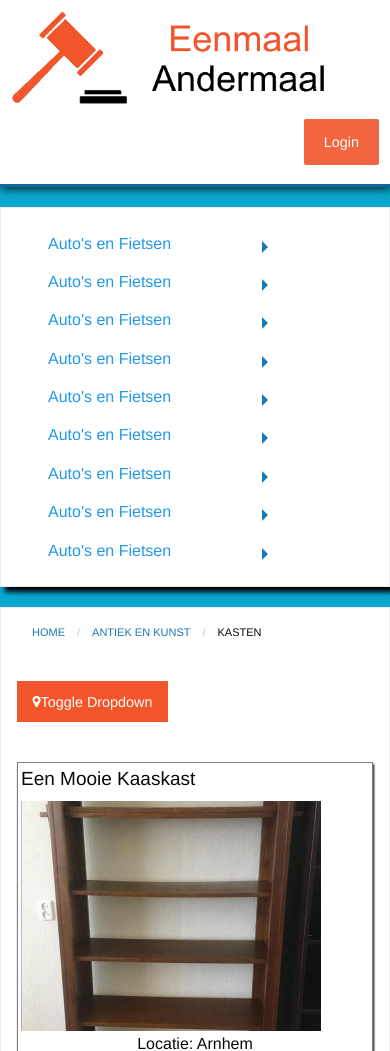
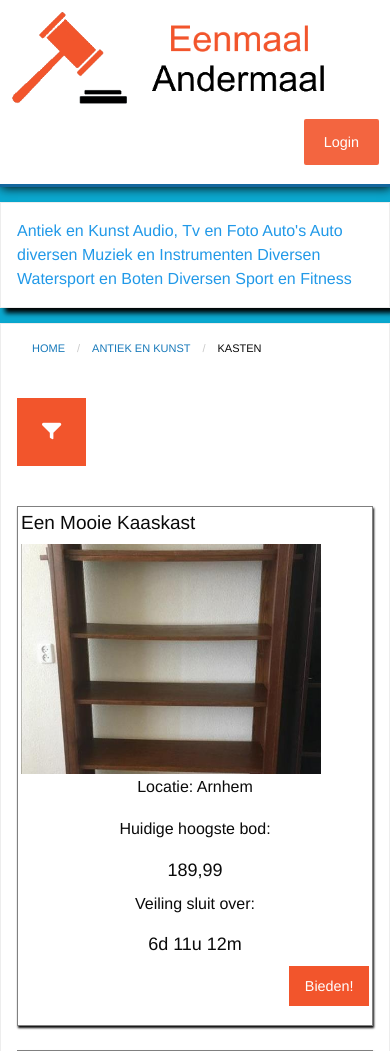
Before and after one commit to i-project-groep-14/I-project, a PHP site: page /rubriekenpagina.php in a window 390 px wide. Shown: the top 1051 px of the page. Run offline with PHP 8.4, Linux system fonts and the light colour scheme; some libraries are stand-ins or nearby versions.

Commit message:
responsive website

```diff
--- a/Website/aanroepingen/RubNav.php
+++ b/Website/aanroepingen/RubNav.php
@@ -1,4 +1,4 @@
-<div class="row">
+<div class="RubNav row">
   <div class="columns">
     <ul class="vertical dropdown menu" data-dropdown-menu style="max-width: 250px;">
       <li>
--- a/Website/aanroepingen/RubNavMobiel.php
+++ b/Website/aanroepingen/RubNavMobiel.php
@@ -1,6 +1,6 @@
 <nav class="MobileNav" role="navigation">
     <div id="myNav" class="overlay">
-  <a href="javascript:void(0)" class="closebtn" onclick="closeNav()">&times;</a>
+
       <div class="overlay-content">
         <a href="#">Antiek en Kunst</a>
         <a href="#">Audio, Tv en Foto</a>
@@ -15,15 +15,6 @@
     </div>
 
 
-<span class="MobileButton" onclick="openNav()">&nbsp; &#9776;</span>
 
-<script>
-function openNav() {
-  document.getElementById("myNav").style.width = "100%";
-}
 
-function closeNav() {
-  document.getElementById("myNav").style.width = "0%";
-}
-</script>
 </nav>
--- a/Website/aanroepingen/header.php
+++ b/Website/aanroepingen/header.php
@@ -171,5 +171,6 @@
         </div>
 
         <div class="holy-grail-left">
-            <?php include_once 'aanroepingen/RubNav.php'?>
+            <?php include_once 'aanroepingen/RubNav.php';
+            include_once 'aanroepingen/RubNavMobiel.php'?>
         </div>
--- a/Website/css/Styles.css
+++ b/Website/css/Styles.css
@@ -300,6 +300,9 @@ footer{
   padding: 10px;
   margin: 5px;
 }
+.MobileNav{
+  display:none;
+}
 
 
 @media only screen and (max-width: 768px){
@@ -313,7 +316,17 @@ footer{
     display: none;
 
   }
+  .RubNav{
+    display: none;
+  }
 
+}
+
+@media only screen and (max-width: 768px){
+.MobileNav{
+  display: block;
+
+}
 }
 
 
@@ -354,7 +367,7 @@ body{
       grid-template-columns: 0.8fr 3fr 0fr;
   -ms-grid-rows: 1fr 8fr 1fr;
       grid-template-rows: 1fr 8fr 1fr;
-  grid-gap: 20px;
+  grid-gap: 15px;
   height: 100vh;
 }
 
@@ -389,6 +402,7 @@ body{
   -ms-grid-row: 1;
       grid-row-start: 1;
 }
+
 
 @media screen and (max-width: 60em) {
   .holy-grail-left {
--- a/Website/rubriekenpagina.php
+++ b/Website/rubriekenpagina.php
@@ -19,7 +19,7 @@
         </nav>
       </div>
       <br>
-      <button class="button fa fi-marker fa-lg" type="button" data-toggle="example-dropdown-bottom-left">Toggle Dropdown</button>
+      <button class="button fa fi-filter fa-lg" type="button" style="font-size:24px;" data-toggle="example-dropdown-bottom-left"></button>
 <div class="dropdown-pane large " data-position="bottom" data-alignment="left" id="example-dropdown-bottom-left" data-dropdown data-auto-focus="true">
   <!-- My dropdown content in here -->
   <div class="FilterContainer">
```
Also changed, not shown: 1 other file. Lines whose indentation alone changed are shown as unchanged.
